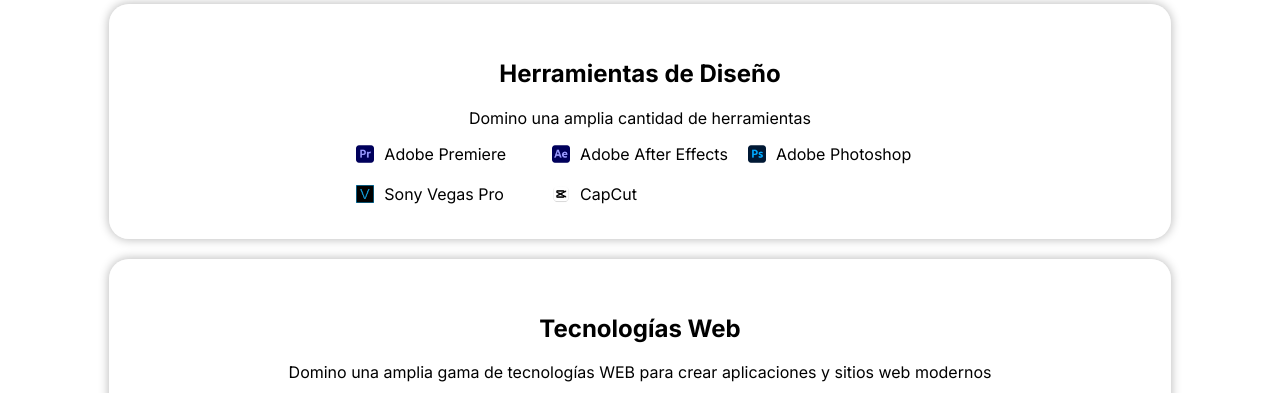
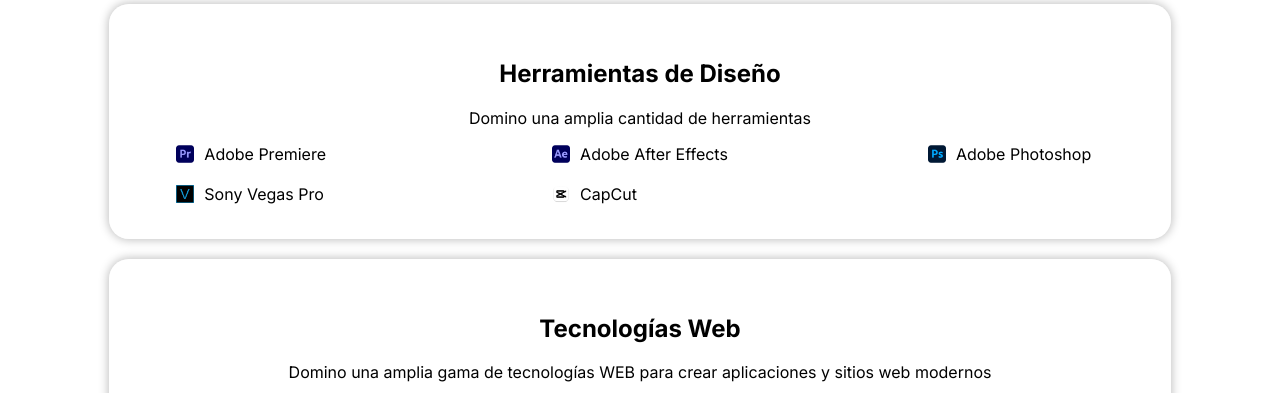
Before and after one commit to PAINj9/juan-cruz-astrada-duran-porfolio, a plain HTML site: page index.html in a window 1280 px wide. Shown: the part 937-1330 px from the top of the page. Drawn offline with Linux system fonts and the light colour scheme.

Commit message:
Update style.css

```diff
--- a/css/style.css
+++ b/css/style.css
@@ -262,9 +262,11 @@
 
 .skills-grid {
     display: grid;
-    grid-template-columns: repeat(3, 1fr);
-    gap: 20px;
+    grid-template-columns: repeat(3, 1fr); /* Tres columnas de igual tamaño */
+    column-gap: 200px; /* Ajusta este valor para aumentar el espacio horizontal */
+    row-gap: 20px; /* Mantén el espacio vertical constante */
     width: 100%;
+    text-align: center;
 }
 
 .skill-item {
```
